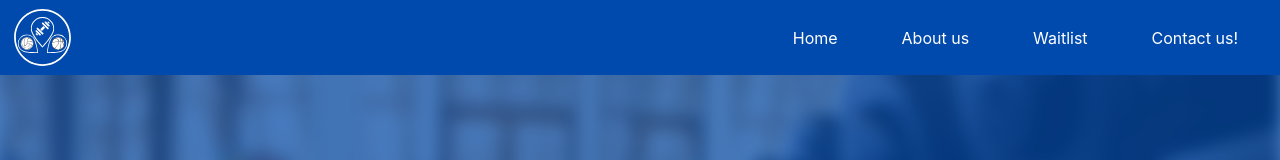
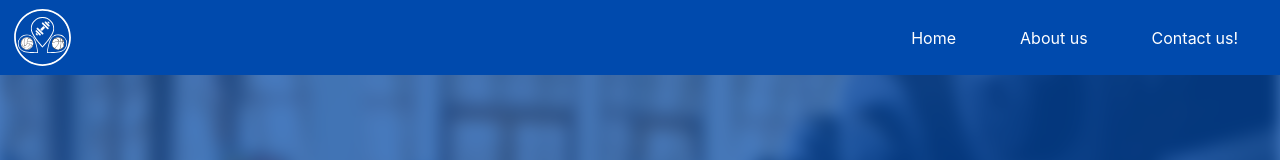
Before and after one commit to Occupied-Sport-Space/oss-landing, a React (Create React App) app: page / in a window 1280 px wide. Shown: the top 160 px of the page. Built offline with nearby package versions, Linux system fonts and the light colour scheme; what pocketbase would draw is missing.

Commit message:
removed not working links from header

```diff
--- a/src/components/Header/Header.tsx
+++ b/src/components/Header/Header.tsx
@@ -13,9 +13,6 @@ const Nav = () => (
     </a>
     <a href="#about" className={styles.button} rel="noreferrer">
       About us
-    </a>
-    <a href="#" className={styles.button} rel="noreferrer">
-      Waitlist
     </a>
     <a
       href="mailto:mailto:occupiedsportspace@gmail.com"
```
